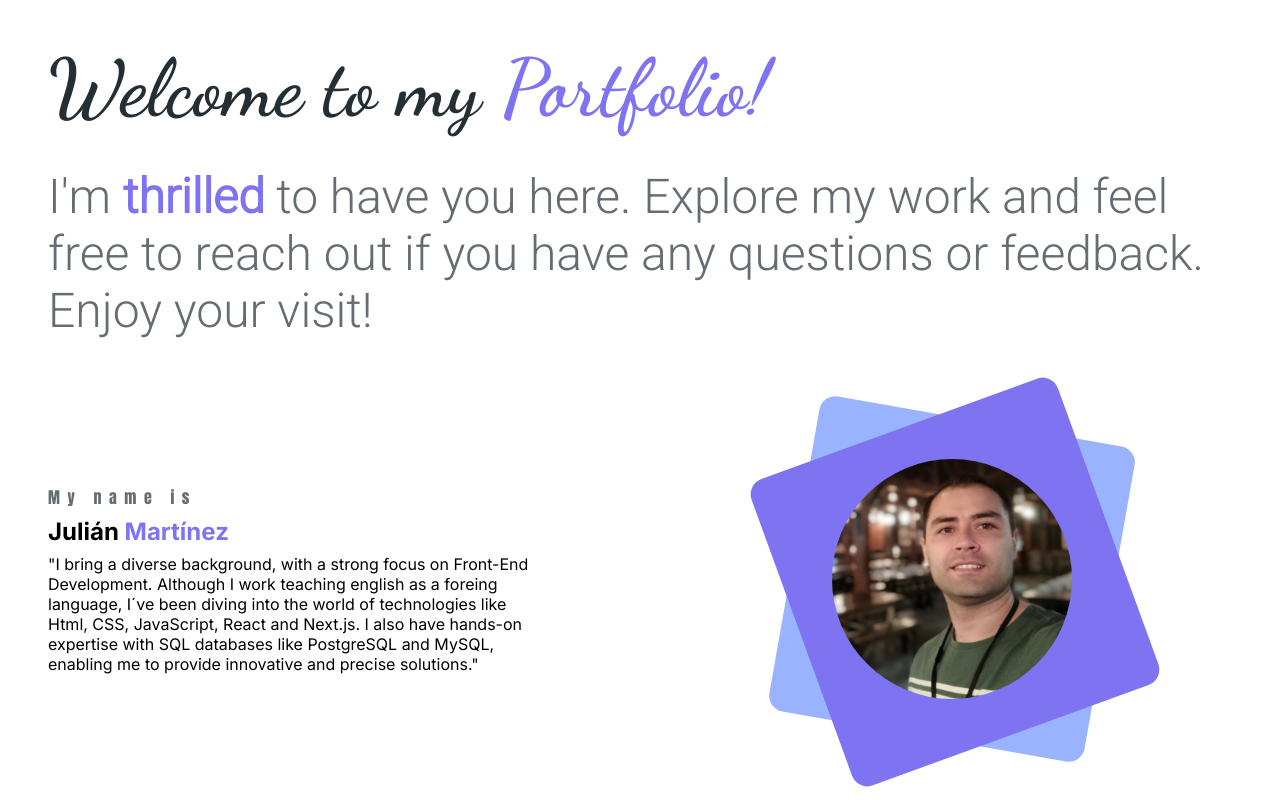
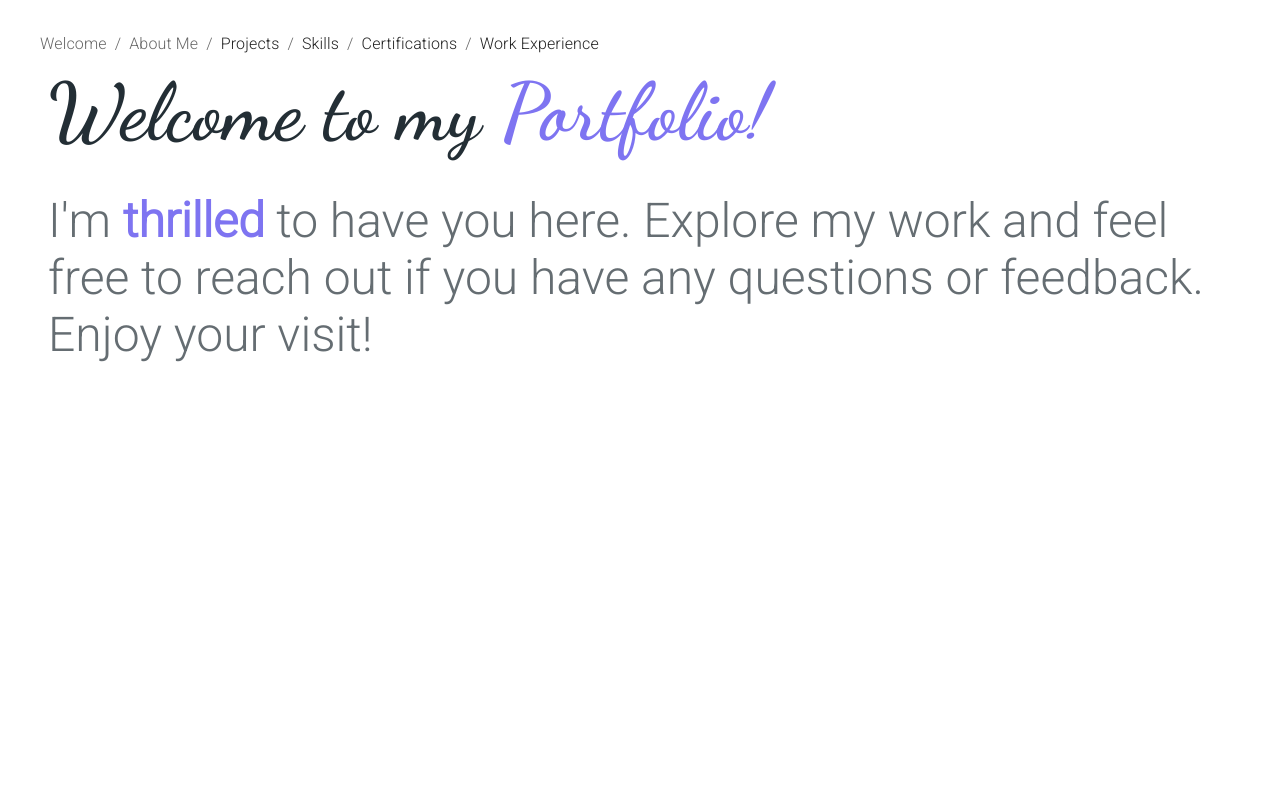
Before and after one commit to JAMA8806/personalPortfolio, a Next.js app: page / in a window 1280 px wide. Shown: the top 800 px of the page. Built offline with nearby package versions, Linux system fonts and the light colour scheme; a web font is replaced by a local one.

Commit message:
navbar added with some issues

```diff
--- /dev/null
+++ b/components/molecules/navbar/Scrumbread.jsx
@@ -0,0 +1,73 @@
+import * as React from "react";
+import Breadcrumbs from "@mui/material/Breadcrumbs";
+import Link from "@mui/material/Link";
+import { useState } from "react";
+import styles from "./Scrumbread.module.css";
+
+export default function Breadcrumb({ handleSectionChange, selected }) {
+
+  function handleClick(event) {
+    handleSectionChange(event);
+
+    console.info("You clicked a breadcrumb.");
+  }
+  console.log(selected);
+  return (
+    <div>
+      <Breadcrumbs aria-label="breadcrumb">
+        <Link
+          className={`${selected === "welcome" ? styles.selected : ""}`}
+          underline="hover"
+          color="inherit"
+          href="/"
+          onClick={() => handleClick("welcome")}>
+          Welcome
+        </Link>
+        <Link
+          className={`${selected === "about" ? styles.selected : ""}`}
+          underline="hover"
+          color="inherit"
+          href=""
+          onClick={() => handleClick("about")}>
+          About Me
+        </Link>
+        <Link
+          className={`${selected === "projects" ? styles.selected : ""}`}
+          underline="hover"
+          color="text.primary"
+          href=""
+          onClick={() => handleClick("projects")}
+          aria-current="page">
+          Projects
+        </Link>
+        <Link
+          className={`${selected === "skills" ? styles.selected : ""}`}
+          underline="hover"
+          color="text.primary"
+          href=""
+          onClick={() => handleClick("skills")}
+          aria-current="page">
+          Skills
+        </Link>
+        <Link
+          className={`${selected === "certifications" ? styles.selected : ""}`}
+          underline="hover"
+          color="text.primary"
+          href=""
+          onClick={() => handleClick("certifications")}
+          aria-current="page">
+          Certifications
+        </Link>
+        <Link
+          className={`${selected === "workExperience" ? styles.selected : ""}`}
+          underline="hover"
+          color="text.primary"
+          href=""
+          onClick={() => handleClick("workExperience")}
+          aria-current="page">
+          Work Experience
+        </Link>
+      </Breadcrumbs>
+    </div>
+  );
+}
--- /dev/null
+++ b/components/molecules/navbar/Scrumbread.module.css
@@ -0,0 +1,3 @@
+.selected{
+    font-weight: bolder;
+}
--- a/components/organisms/portfolio/Portfolio.jsx
+++ b/components/organisms/portfolio/Portfolio.jsx
@@ -1,22 +1,32 @@
-import React from "react";
+import React, { useState } from "react";
 import { Welcome } from "../../molecules/Welcome/welcome";
 import { About } from "../../molecules/about/about";
 import { ProjectCard } from "../../molecules/ProjectCard/ProjectCard";
-import styles from "./Portfolio.module.css"
+import styles from "./Portfolio.module.css";
 import { Certifications, Skills } from "../../molecules/skills/Skill";
 import { WorkExperience } from "../../molecules/work/WorkExperience";
+import Breadcrumb from "../../molecules/navbar/Scrumbread";
+
+export const Portfolio = () => {
+  const [currentSection, setCurrentSection] = useState("welcome");
+  console.log(currentSection);
 
 
-export const Portfolio = () => {
+
+  const handleSectionChange = (section) => {
+    setCurrentSection(section);
+  };
   return (
     <div className={styles.container}>
-      <Welcome></Welcome>
-      <About></About>
-      <ProjectCard></ProjectCard>
-      <Skills></Skills>
-      <Certifications></Certifications>
-      <WorkExperience></WorkExperience>
-      <About></About>
+      <Breadcrumb
+      selected={currentSection}
+      handleSectionChange={handleSectionChange}></Breadcrumb>
+      {currentSection === "welcome" && <Welcome />}
+      {currentSection === "about" && <About />}
+      {currentSection === "projects" && <ProjectCard />}
+      {currentSection === "skills" && <Skills />}
+      {currentSection === "certifications" && <Certifications />}
+      {currentSection === "workExperience" && <WorkExperience />}
     </div>
   );
 };
```
Also changed, not shown: components/molecules/navbar/Navbar.jsx (added, +35 -0 lines).
